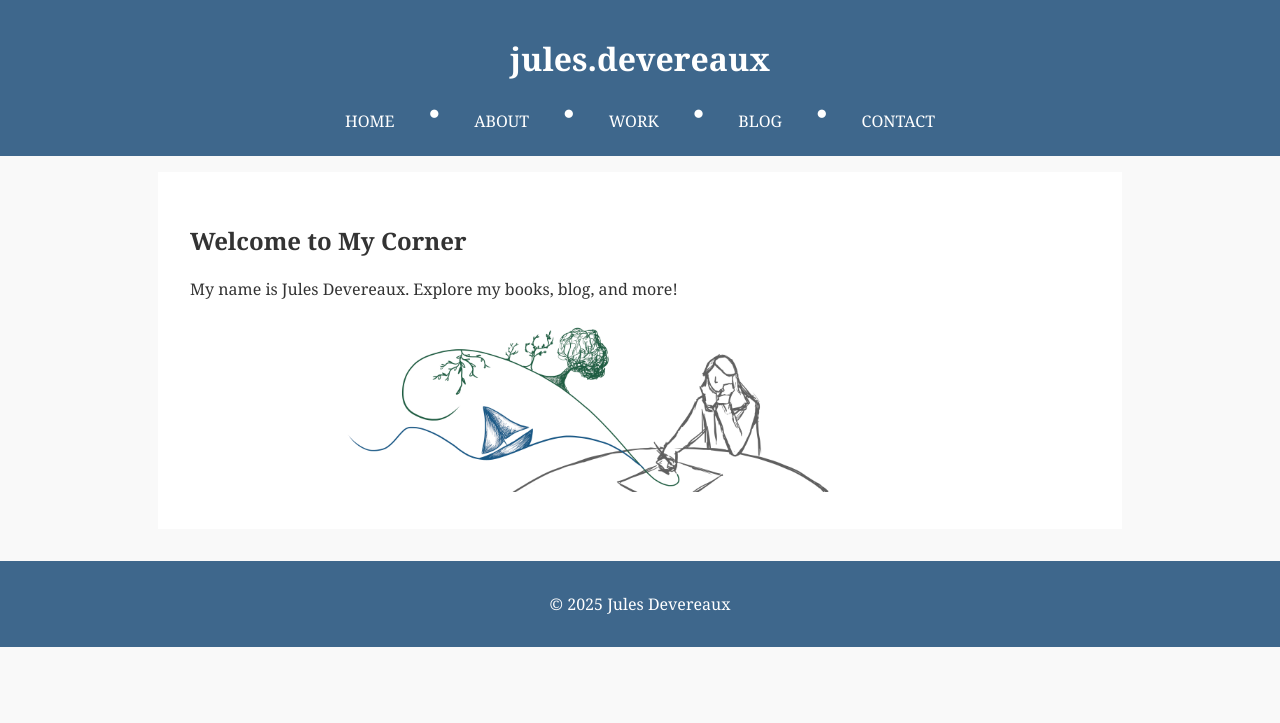
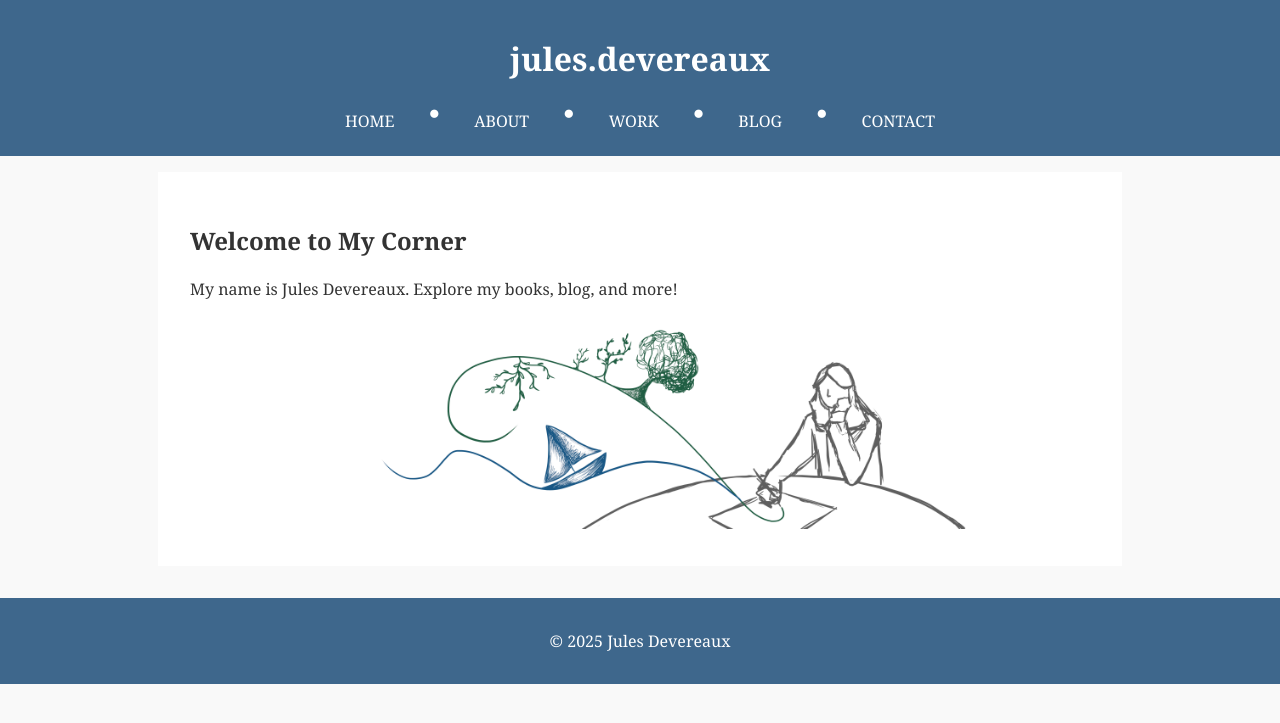
Before and after one commit to julesdevereaux/julesdevereaux.github.io, a Jekyll site: the page built from index.html, in a window 1280 px wide. Shown: the top 723 px of the page. Built offline with Jekyll 4.4.1, drawn with Linux system fonts in a browser that asks for light colours.

Commit message:
Update index.html

```diff
--- a/index.html
+++ b/index.html
@@ -5,4 +5,4 @@
 
 <h2>Welcome to My Corner</h2>
 <p style="line-height: 1.5;">My name is Jules Devereaux. Explore my books, blog, and more!</p>
-<img src="/work/images/Me.jpg" alt="Sketch" width="700">
+<img src="/work/images/Me.jpg" alt="Sketch" width="850">
```
